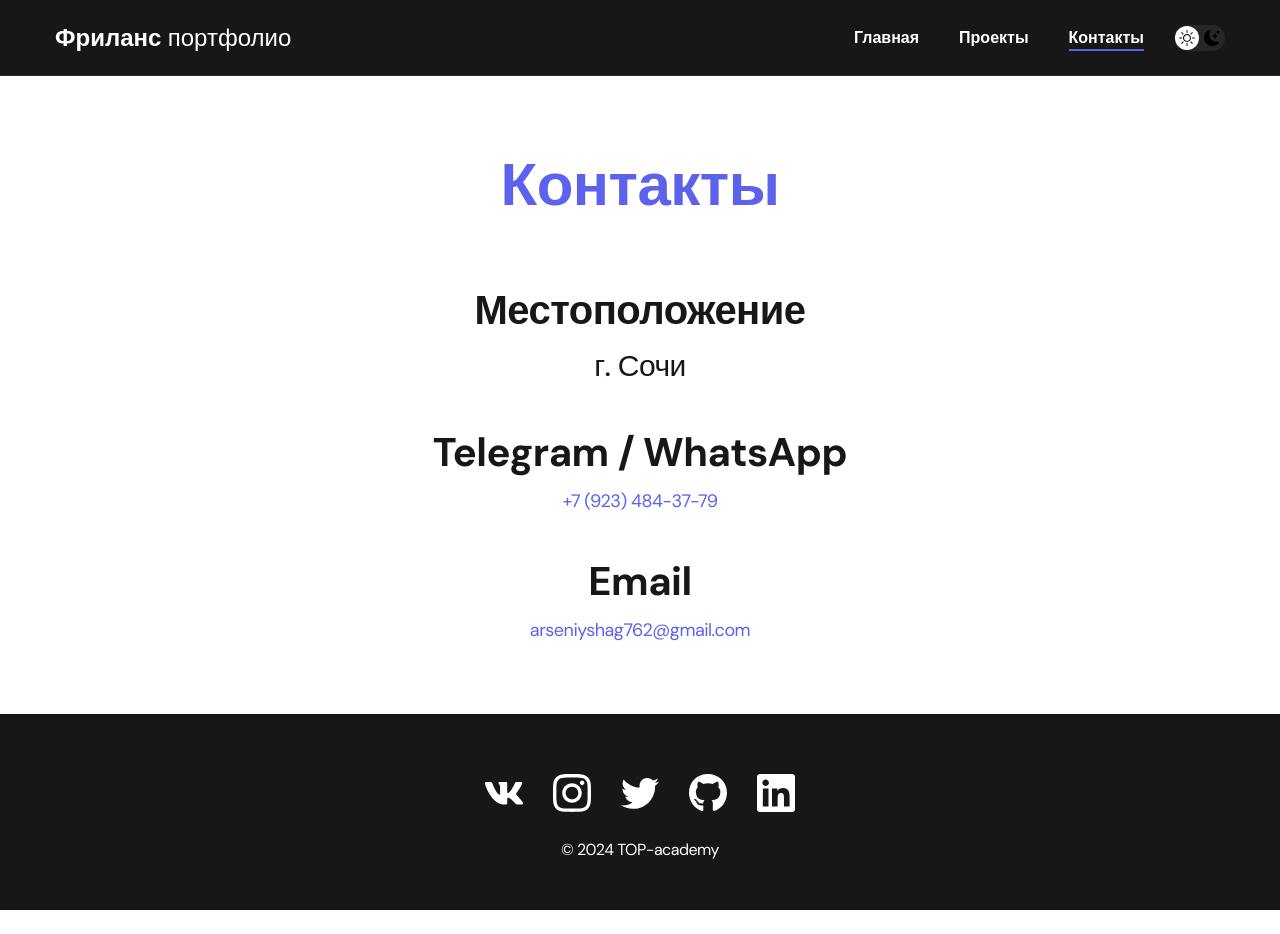
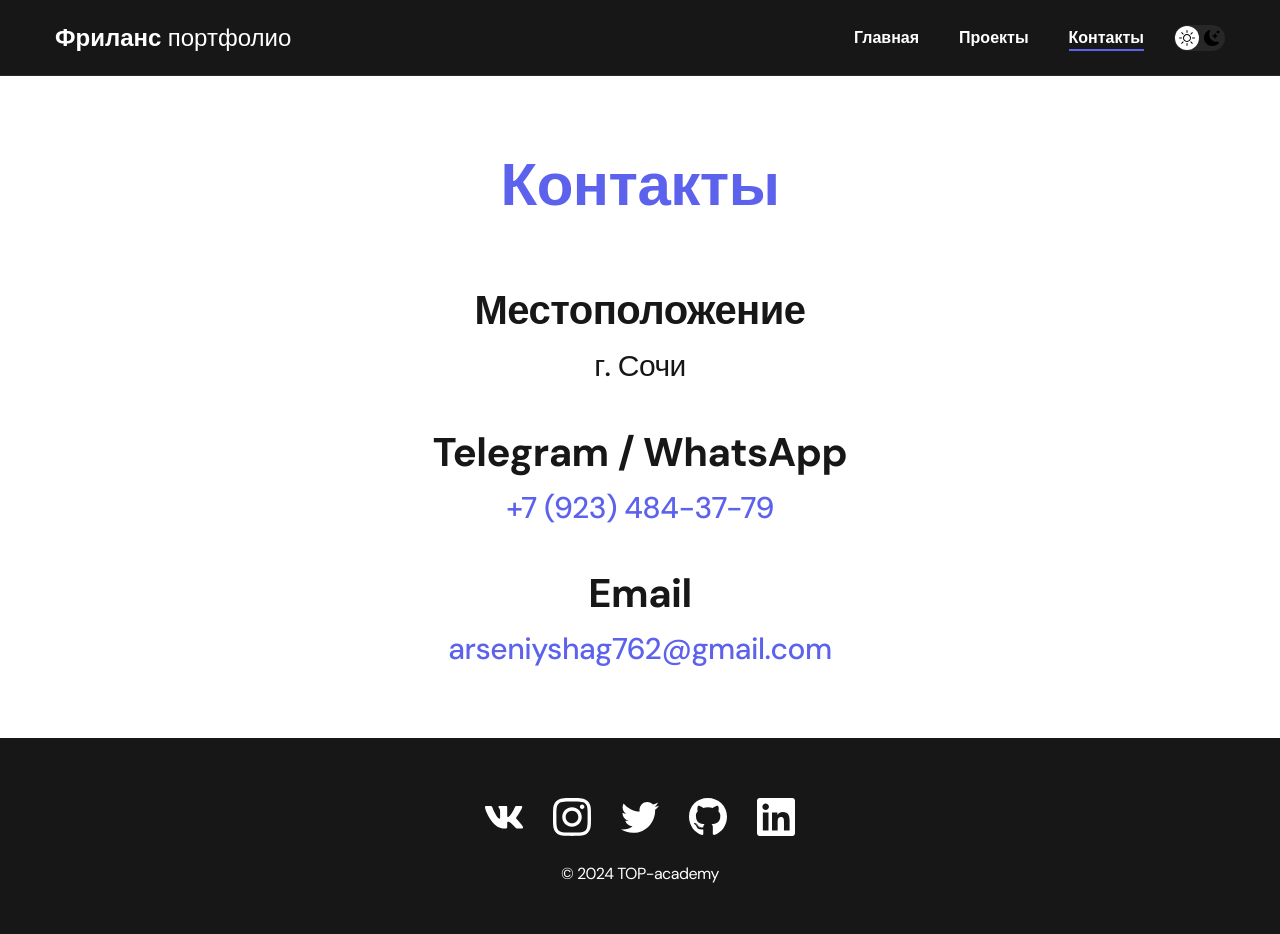
Before and after one commit to facesenya77/moyproektik, a React (Create React App) app: page /contacts in a window 1280 px wide. Before the commit the page ends 910 px from the top, so only its background shows below. Built offline with nearby package versions, Linux system fonts and the light colour scheme.

Commit message:
Исправил ссылки в контактах

```diff
--- a/src/pages/Contacts.js
+++ b/src/pages/Contacts.js
@@ -1,4 +1,10 @@
+import React from 'react';
+
 const Contacts = () => {
+    const openTelegramChat = () => {
+        window.open('https://t.me/ssssnya', '_blank');
+    };
+
     return (
         <main className="section">
             <div className="container">
@@ -12,13 +18,13 @@ const Contacts = () => {
                     <li className="content-list__item">
                         <h2 className="title-2">Telegram / WhatsApp</h2>
                         <p>
-							<a href="tel:+79234843779">+7 (923) 484-37-79</a>
+                            <a className='sochi' href="tel:+79234843779" onClick={openTelegramChat}>+7 (923) 484-37-79</a>
                         </p>
                     </li>
                     <li className="content-list__item">
                         <h2 className="title-2">Email</h2>
                         <p>
-							<a href="mailto:arseniyshag762@gmail.com">
+                            <a className='sochi' href="mailto:arseniyshag762@gmail.com">
                                 arseniyshag762@gmail.com
                             </a>
                         </p>
@@ -27,6 +33,6 @@ const Contacts = () => {
             </div>
         </main>
     );
-}
+};
 
 export default Contacts;
```
Lines whose indentation alone changed are shown as unchanged.
